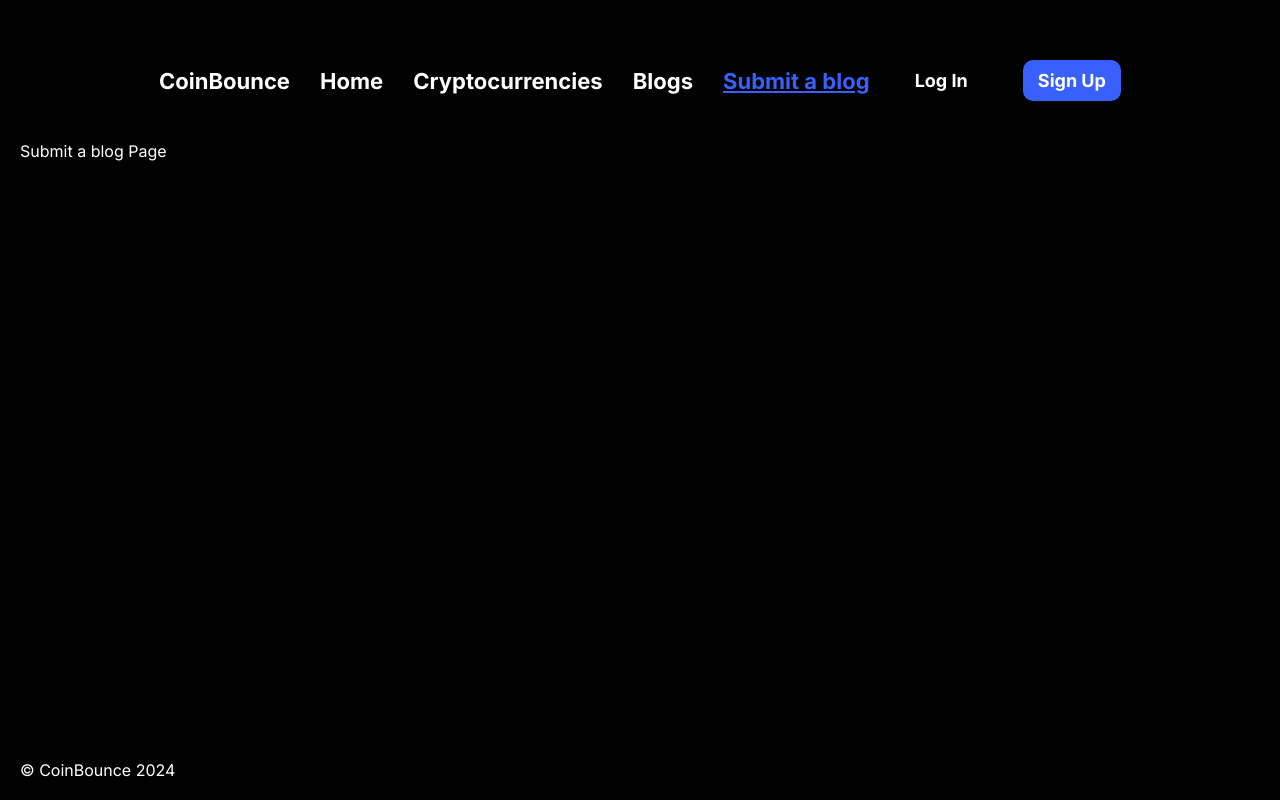
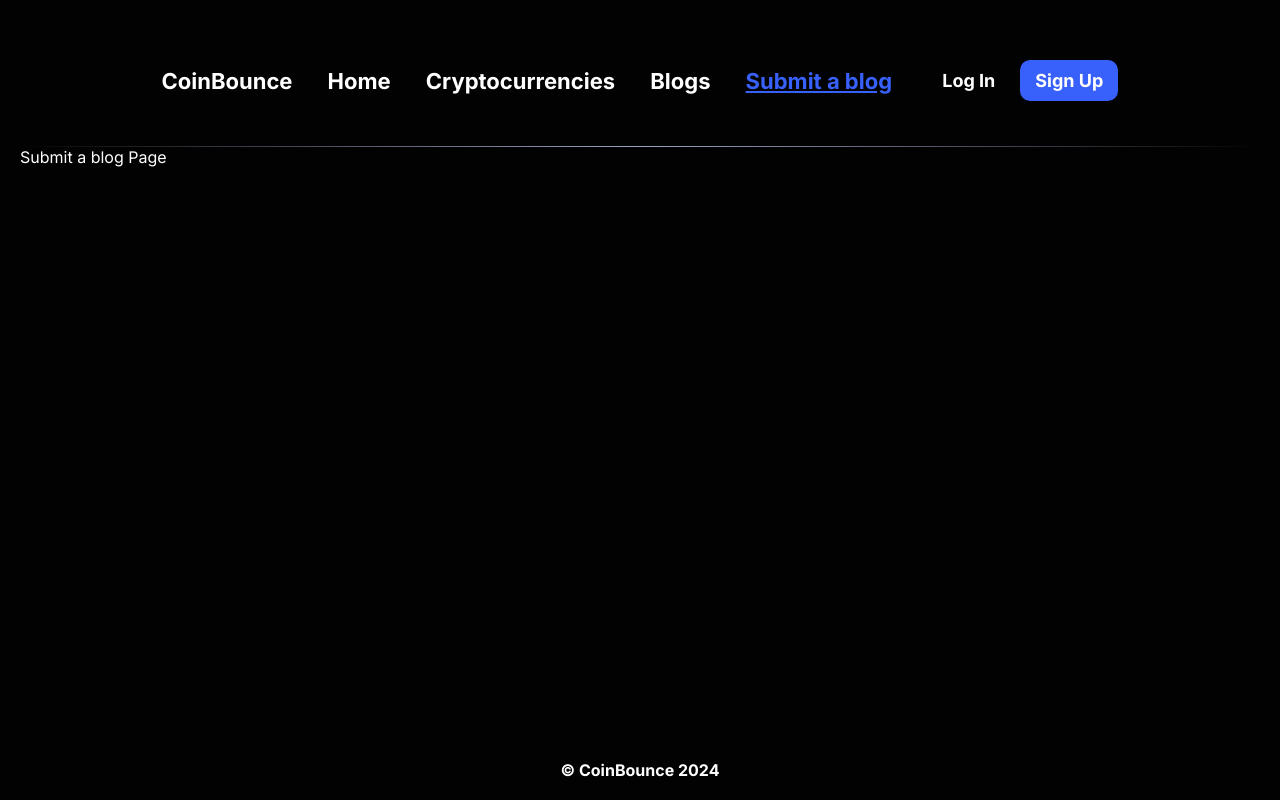
Before and after one commit to Mughal72/coin-bounce, a React (Create React App) app in the folder frontend/: page /submit in a window 1280 px wide. Built offline with nearby package versions, Linux system fonts and the light colour scheme.

Commit message:
first commit

```diff
--- a/frontend/src/App.js
+++ b/frontend/src/App.js
@@ -3,8 +3,10 @@ import Footer from "./components/Footer/Footer";
 import Home from "./pages/Home/Home";
 import { BrowserRouter, Routes, Route } from "react-router-dom";
 import styles from "./App.module.css";
-
+import Protected from "./components/Protected/Protected";
+import Error from "./pages/Error/Error";
 function App() {
+  const isAuth = true;
   return (
     <div className={styles.container}>
       <BrowserRouter>
@@ -30,23 +32,35 @@ function App() {
             <Route
               path="blogs"
               exact
-              element={<div className={styles.main}>Blogs Page</div>}
+              element={
+                <Protected isAuth={isAuth}>
+                  <div className={styles.main}>Blogs Page</div>
+                </Protected>
+              }
             />
             <Route
               path="submit"
               exact
-              element={<div className={styles.main}>Submit a blog Page</div>}
+              element={
+                <Protected isAuth={isAuth}>
+                  <div className={styles.main}>Submit a blog Page</div>
+                </Protected>
+              }
             />
             <Route
-              path="sign-up"
+              path="signup"
               exact
               element={<div className={styles.main}>Sign up Page</div>}
             />
             <Route
-              path="log-in"
+              path="login"
               exact
               element={<div className={styles.main}>Log in Page</div>}
             />
+
+            <Route
+            path="*"
+            element={<div className={styles.main}><Error /></div>}/>
           </Routes>
           <Footer />
         </div>
--- a/frontend/src/components/Footer/Footer.jsx
+++ b/frontend/src/components/Footer/Footer.jsx
@@ -1,6 +1,7 @@
+import styles from './Footer.module.css';
 function Footer(){
     return(
-        <p> &copy; CoinBounce 2024</p>
+        <p className={styles.footer}> &copy; CoinBounce 2024</p>
     )
 }
 
--- /dev/null
+++ b/frontend/src/components/Footer/Footer.module.css
@@ -0,0 +1,7 @@
+.footer{
+    display: flex;
+    align-items: center;
+    justify-content: center;
+    font-size: medium;
+    font-weight: bold;
+}
--- a/frontend/src/components/Navbar/Navbar.jsx
+++ b/frontend/src/components/Navbar/Navbar.jsx
@@ -2,6 +2,9 @@ import { NavLink } from "react-router-dom";
 import styles from "./Navbar.module.css";
 
 function Navbar() {
+
+  const isAuthenticated = false;
+
   return (
     <>
       <nav className={styles.navbar}>
@@ -45,8 +48,18 @@ function Navbar() {
           Submit a blog
         </NavLink>
 
+        {isAuthenticated ? (
+          <div>
+            <NavLink>
+              <button className={styles.signOutButton}>
+                Sign Out
+              </button>
+            </NavLink>
+          </div>
+        ) : (
+          <div>
             <NavLink
-          to="log-in"
+              to="login"
               className={({ isActive }) =>
                 isActive ? styles.activeStyle : styles.inActiveStyle
               }
@@ -55,17 +68,20 @@ function Navbar() {
             </NavLink>
 
             <NavLink
-          to="sign-up"
+              to="signup"
               className={({ isActive }) =>
                 isActive ? styles.activeStyle : styles.inActiveStyle
               }
             >
-          <button className={styles.signUpButton}> Sign Up</button>
+              <button className={styles.signUpButton}>Sign Up</button>
             </NavLink>
+          </div>
+        )}
       </nav>
-      <div></div>
+      <div className={styles.separator}></div>
     </>
   );
 }
 
+
 export default Navbar;
--- a/frontend/src/components/Navbar/Navbar.module.css
+++ b/frontend/src/components/Navbar/Navbar.module.css
@@ -24,7 +24,7 @@
     font-weight: bold;
   }
 
-.logInButton{
+  .logInButton {
     border: none;
     outline: none;
     border-radius: 10px;
@@ -35,11 +35,12 @@
     text-decoration: none;
   }
 
-.logInButton:hover{
+  .logInButton:hover {
     color: black;
     background-color: #f3f3f3;
   }
-.signUpButton{
+
+  .signUpButton {
     margin-left: 10px;
     background-color: #3861fb;
     color: white;
@@ -50,10 +51,31 @@
     cursor: pointer;
     font-weight: bold;
     font-size: large;
-
   }
 
-.signUpButton:hover{
+  .signUpButton:hover {
     background-color: #1f4ffd;
+  }
 
+  .signOutButton {
+    margin-left: 10px;
+    background-color: #ea3943;
+    color: white;
+    border: none;
+    outline: none;
+    border-radius: 10px;
+    padding: 10px 15px;
+    cursor: pointer;
+    font-weight: bold;
+    font-size: large;
   }
+
+  .signOutButton:hover {
+    background-color: #e01822;
+  }
+
+  .separator {
+    height: 1px;
+    margin-top: 5px;
+    background: linear-gradient(to right, transparent, #9ba3c2, transparent);
+  }
--- /dev/null
+++ b/frontend/src/components/Protected/Protected.jsx
@@ -0,0 +1,16 @@
+import { Navigate } from "react-router-dom";
+
+function Protected({isAuth, children}) {
+    if(isAuth){
+        return children;
+    }
+    else{
+     return <Navigate to='/login' />
+    }
+
+
+}
+
+
+
+export default Protected;
--- /dev/null
+++ b/frontend/src/pages/Error/Error.jsx
@@ -0,0 +1,18 @@
+import styles from "./Error.module.css";
+import { Link } from "react-router-dom";
+
+function Error() {
+  return (
+    <div className={styles.errorWrapper}>
+      <div className={styles.errorHeader}>Error 404 - Page not found</div>
+      <div className={styles.errorBody}>
+        Go back to
+        <Link to="/" className={styles.homeLink}>
+          home
+        </Link>
+      </div>
+    </div>
+  );
+}
+
+export default Error;
--- /dev/null
+++ b/frontend/src/pages/Error/Error.module.css
@@ -0,0 +1,25 @@
+.errorWrapper {
+    display: flex;
+    flex-direction: column;
+    align-items: center;
+    justify-content: center;
+    min-height: 60vh;
+  }
+
+  .errorHeader {
+    color: #ea3943;
+    font-size: 48px;
+    font-weight: bold;
+  }
+
+  .errorBody {
+    font-size: 30px;
+    margin: 20px 0;
+  }
+
+  .homeLink {
+    margin-left: 20px;
+    text-decoration: none;
+    font-weight: bold;
+    color: #3861fb;
+  }
```
Lines whose indentation alone changed are shown as unchanged.
